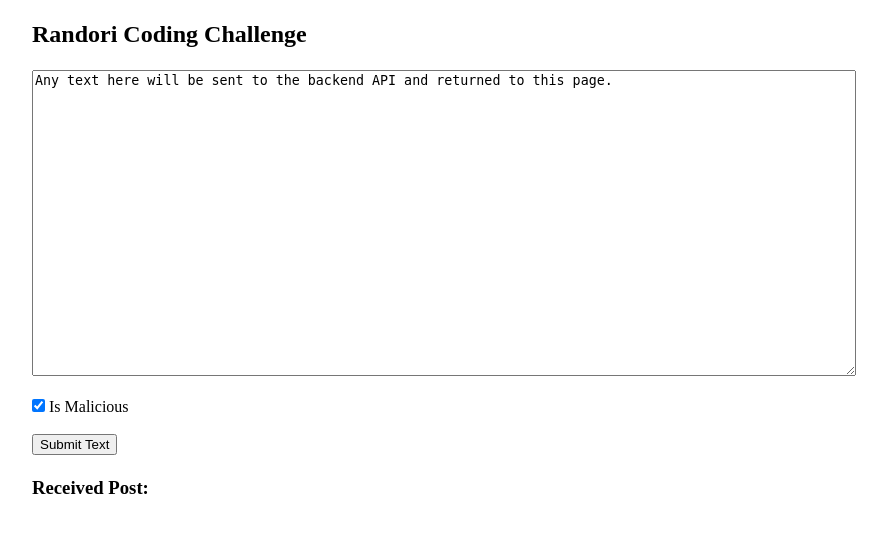
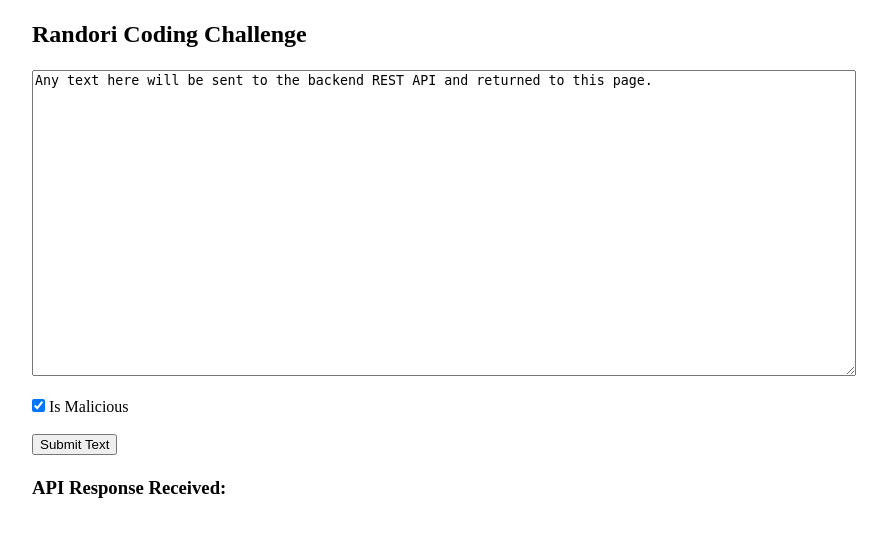
Before and after one commit to RandoriDev/code-challenge, a Flask app: page / in a window 1280 px wide. Shown: the top 537 px of the page, without its empty margins (196-1083 px from the left). Run offline with Flask 2, Linux system fonts and the light colour scheme.

Commit message:
Fixed a few bugs.

```diff
--- a/app.py
+++ b/app.py
@@ -38,8 +38,9 @@ app.register_error_handler(401, unauthorized_abort)
 
 
 @app.route('/', methods=['GET', 'POST'])
-def index():  # Display index.html as default
-    if request.method == 'GET':  # Log GET requests as well as POST requests
+def index():
+    if request.method == 'GET':  # Log GET requests.
+
         # Build request data for log entry
         log_entry_headers = str(request.headers)
 
@@ -50,10 +51,15 @@ def index():  # Display index.html as default
 
         return render_template('index.html')
 
-    elif request.method == 'POST':
+    elif request.method == 'POST':  # Log POST requests.
         log_entry_headers = str(request.headers)
+
         # Get the element from the hidden form that contains the JSON string from the main form
         post_received_json = request.form['json_element']
+
+        # Validate JSON and make sure the received request is JSON-encoded.
+        # Will throw an exception if fails, and cause a 401: Unauthorized response.
+        json.loads(request.form['json_element'])
 
         request_log = LogRequest(request_method='POST', request_headers=log_entry_headers,
                                  request_text=post_received_json, ip_address=request.remote_addr)
@@ -61,9 +67,9 @@ def index():  # Display index.html as default
         # Check by IP address if user posted the same request twice.
         query_result = request_log.query.filter_by(ip_address=request.remote_addr,
                                                    request_method='POST').order_by(LogRequest.id.desc()).first()
-
-        if query_result.request_text == post_received_json:
-            time.sleep(2)
+        if query_result:
+            if query_result.request_text == post_received_json:
+                time.sleep(2)
 
         # Add the database entry after the check.
         db.session.add(request_log)
@@ -71,9 +77,6 @@ def index():  # Display index.html as default
 
         # Convert JSON to dict
         post_received_dict = json.loads(post_received_json)
-
-        # Validate JSON and make sure the received request is JSON-encoded.
-        json.loads(request.form['json_element'])
 
         # Check if is_malicious is flagged and throw an exception if so.
         if post_received_dict['is_malicious'] == 'is_malicious':
--- a/templates/index.html
+++ b/templates/index.html
@@ -18,7 +18,7 @@
             <!-- Main form for the user to create input. Does not submit. -->
             <form name="main_form" id="main_form">
                 <textarea id="text_field" name="text_field" rows="20" cols="100">
-Any text here will be sent to the backend API and returned to this page.</textarea>
+Any text here will be sent to the backend REST API and returned to this page.</textarea>
                 <br>
                 <br>
                 <input type="checkbox" value="is_malicious" name="is_malicious" checked>
@@ -37,7 +37,7 @@ Any text here will be sent to the backend API and returned to this page.</textar
         </td>
     </tr>
     <tr>
-        <td><h3>Received Post:</h3><br>
+        <td><h3>API Response Received:</h3><br>
         <p>{{ api_response }}</p></td>
     </tr>
     </table>
```
Also changed, not shown: README.md, db/logs.sqlite.
